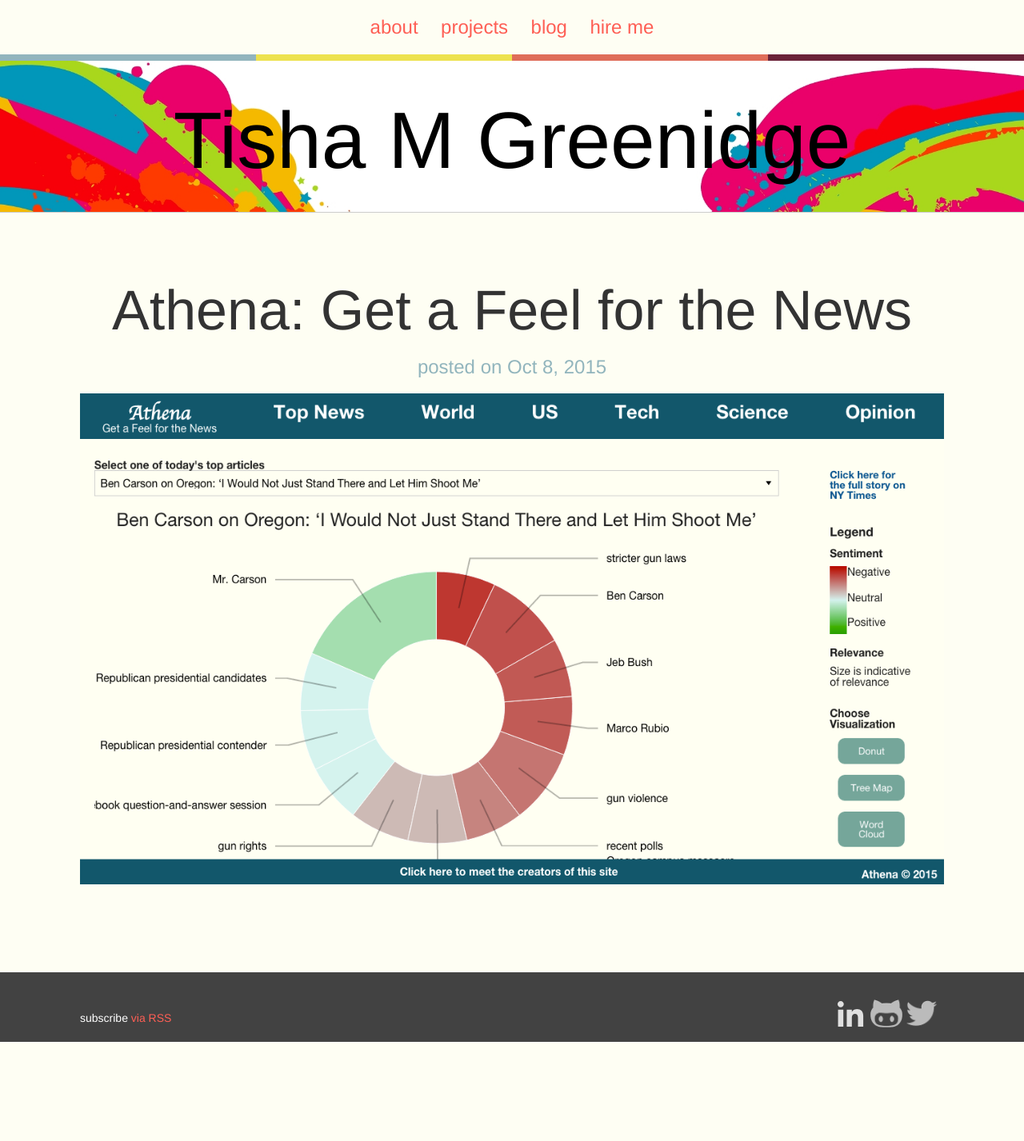
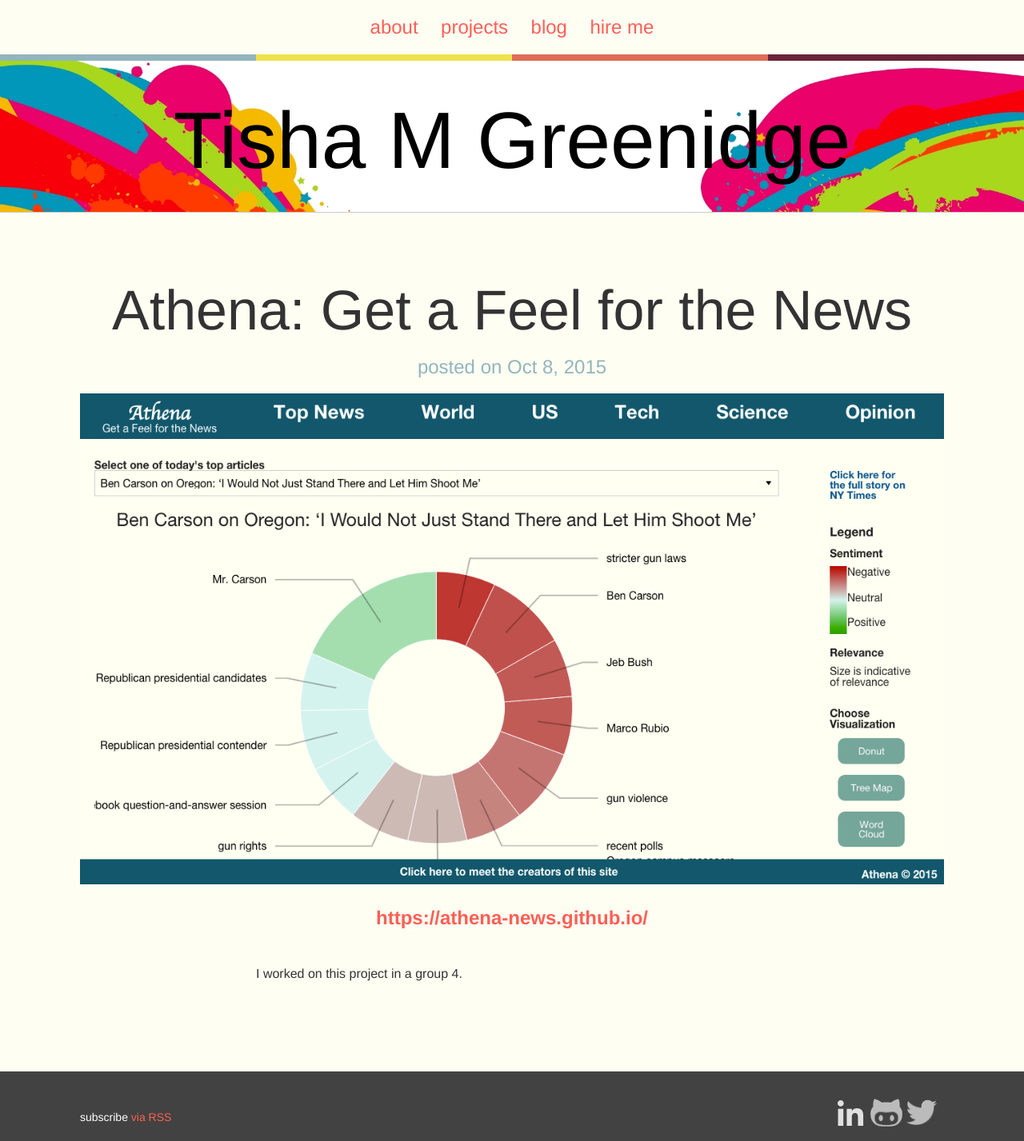
Before and after one commit to tgreenidge/portfolio, a Jekyll site: the page built from _posts/project/2015-10-08-athena-project.markdown, in a window 1280 px wide. Shown: the whole page at 80% size. Built offline with Jekyll 4.4.1, drawn with Linux system fonts in a browser that asks for light colours; before the commit the page ends 1303 px from its top, so only the background shows below that.

Commit message:
added live-link field for projects, added live-link to post.html, added style for live-link text

```diff
--- a/_layouts/post.html
+++ b/_layouts/post.html
@@ -13,6 +13,12 @@ layout: default
         <img src="{{ page.featured_img }}" alt="{{ page.title }} featured image">
       </div>
     {% endif %}
+
+    {% if page.live-link %}
+      <div class="post-link">
+        <a href="{{ page.live-link }}" target="_blank"><strong>{{ page.live-link }}</strong></a>
+      </div>
+    {% endif %}
   </header>
 
   <div class="post-body">
--- a/_posts/project/2015-10-08-athena-project.markdown
+++ b/_posts/project/2015-10-08-athena-project.markdown
@@ -5,4 +5,8 @@ date:   2015-10-08
 categories: project
 featured: true
 featured_img: '/img/athena-screenshot.png'
+live-link: https://athena-news.github.io/
 ---
+
+
+I worked on this project in a group 4.
--- a/_sass/components/_posts.scss
+++ b/_sass/components/_posts.scss
@@ -47,3 +47,8 @@
     margin: $h2-font-size auto;
   }
 }
+
+.post-link {
+  font-size: $h4-font-size;
+  padding-top: 1em;
+}
```
